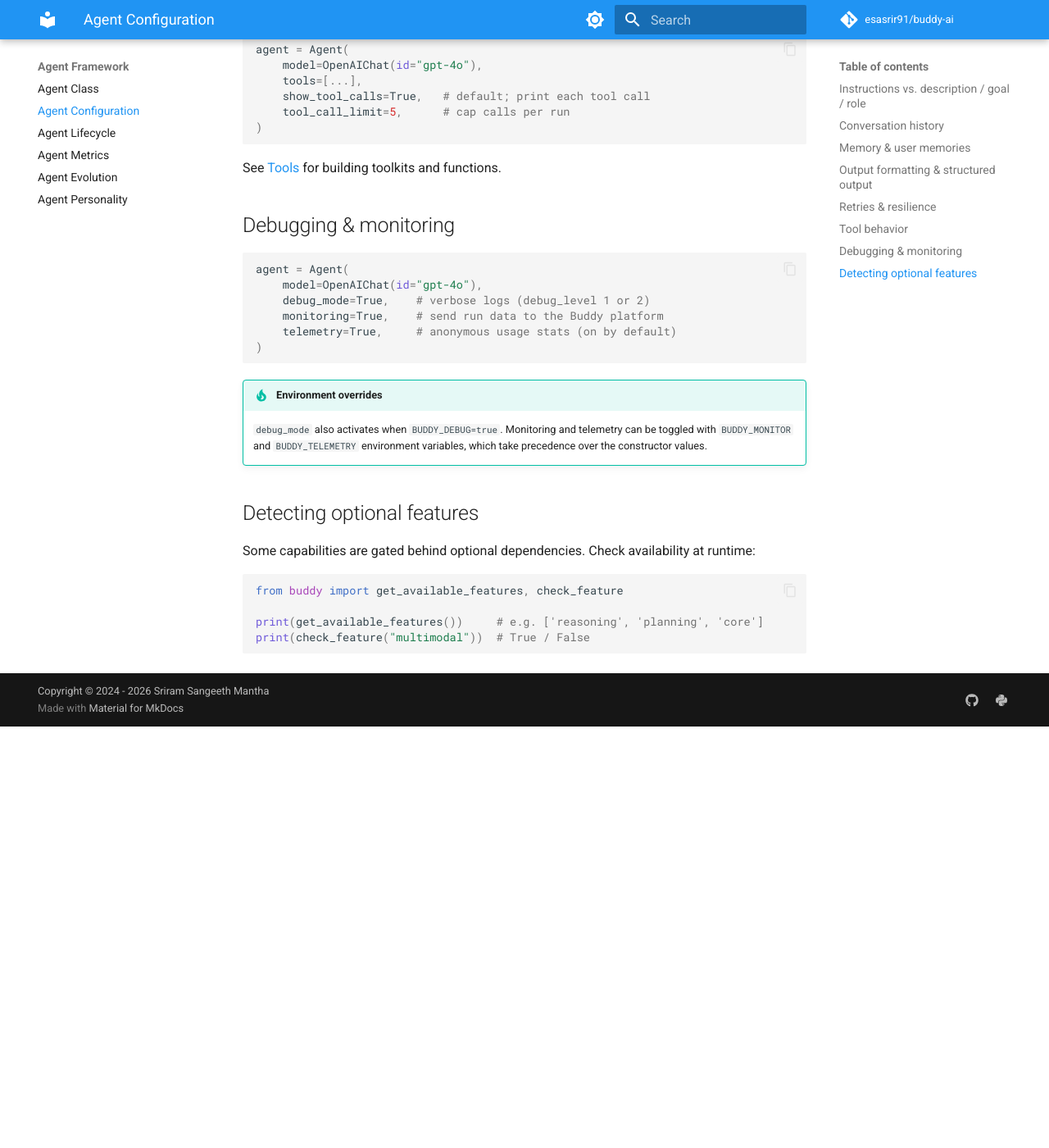
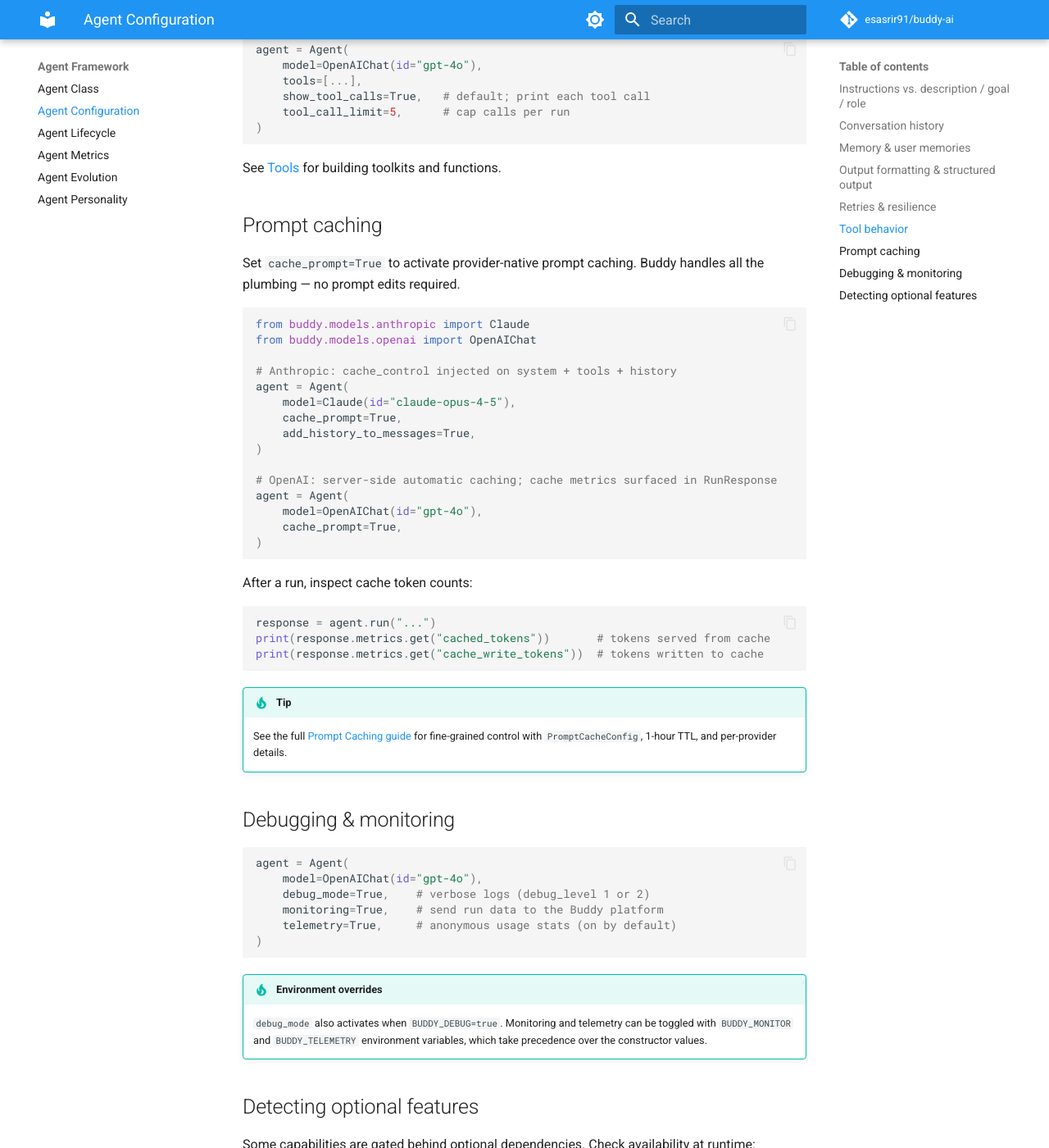
Before and after one commit to esasrir91/buddy-ai, an MkDocs documentation site: the page built from docs/agents/configuration.md, in a window 1280 px wide and 1400 px high, scrolled down 2625 px. Shown: the whole window at 82% size. Built offline with MkDocs 1.6.1 and Material for MkDocs 9.7.7, drawn with Linux system fonts in a browser that asks for light colours; comment, search, counter and statistics services are not loaded; the version menu is left out; before the commit the page ends 3511 px from its top, so only the background shows below that.

Commit message:
docs: add prompt caching to index, agent config, core models; add PyPI publish workflow
Co-authored-by: Cursor <cursoragent@cursor.com>

````diff
--- a/docs/agents/configuration.md
+++ b/docs/agents/configuration.md
@@ -114,6 +114,41 @@ agent = Agent(
 
 See [Tools](../core/tools.md) for building toolkits and functions.
 
+## Prompt caching
+
+Set `cache_prompt=True` to activate provider-native prompt caching. Buddy handles all the
+plumbing — no prompt edits required.
+
+```python
+from buddy.models.anthropic import Claude
+from buddy.models.openai import OpenAIChat
+
+# Anthropic: cache_control injected on system + tools + history
+agent = Agent(
+    model=Claude(id="claude-opus-4-5"),
+    cache_prompt=True,
+    add_history_to_messages=True,
+)
+
+# OpenAI: server-side automatic caching; cache metrics surfaced in RunResponse
+agent = Agent(
+    model=OpenAIChat(id="gpt-4o"),
+    cache_prompt=True,
+)
+```
+
+After a run, inspect cache token counts:
+
+```python
+response = agent.run("...")
+print(response.metrics.get("cached_tokens"))       # tokens served from cache
+print(response.metrics.get("cache_write_tokens"))  # tokens written to cache
+```
+
+!!! tip
+    See the full [Prompt Caching guide](../advanced/prompt-caching.md) for fine-grained
+    control with `PromptCacheConfig`, 1-hour TTL, and per-provider details.
+
 ## Debugging & monitoring
 
 ```python
````
Also changed, not shown: docs/core/models.md (+22 -0 lines), docs/index.md (+21 -3 lines), 1 other file.
